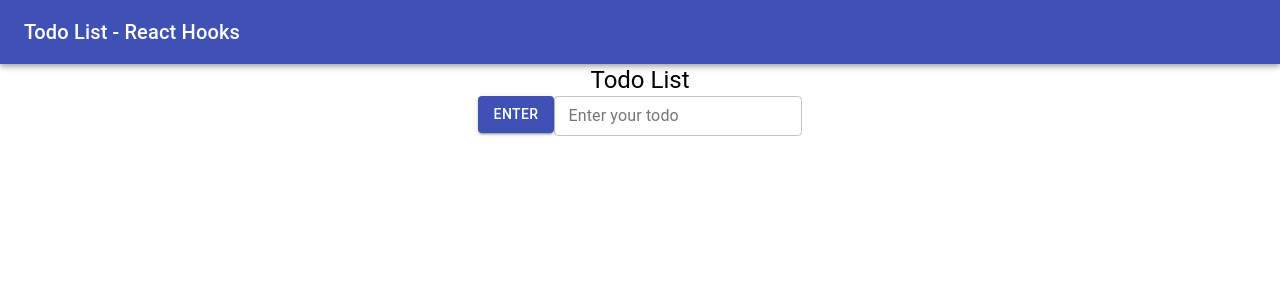
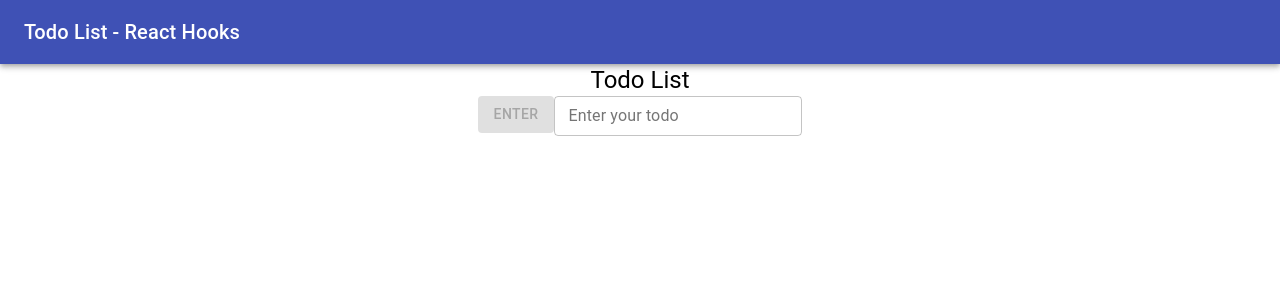
Before and after one commit to nycbasic/react-hooks-todo-app, a React (Create React App) app: page / in a window 1280 px wide. Shown: the top 300 px of the page. Built offline with nearby package versions, Linux system fonts and the light colour scheme.

Commit message:
added ability to delete todo

```diff
--- a/src/components/App.jsx
+++ b/src/components/App.jsx
@@ -6,18 +6,18 @@ import { useInputState, useAddTodo } from '../hooks';
 
 const App = () => {
 	const [todo, updateTodo, resetTodoField] = useInputState('');
-  const [todos, submitTodo] = useAddTodo([]);
+  const [todos, submitTodo, deleteTodo] = useAddTodo([]);
 
 	return (
 		<div className='App'>
 			<NavBar />
 			<TodoForm
-				todo={todo}
+        todo={todo}
 				updateTodo={updateTodo}
 				submitTodo={submitTodo}
 				resetTodoField={resetTodoField}
 			/>
-			<TodoList todos={todos} />
+			<TodoList todos={todos} deleteTodo={deleteTodo}/>
 		</div>
 	);
 };
--- a/src/components/TodoForm.jsx
+++ b/src/components/TodoForm.jsx
@@ -6,7 +6,12 @@ const TodoForm = (props) => {
 	return (
 		<React.Fragment>
 			<Typography variant='h5'>Todo List</Typography>
-			<Button variant='contained' color='primary' onClick={() => submitTodo(todo, resetTodoField)}>
+			<Button
+				disabled={todo.length < 4}
+				variant='contained'
+				color='primary'
+				onClick={() => submitTodo(todo, resetTodoField)}
+			>
 				Enter
 			</Button>
 			<TextField
--- a/src/components/TodoList.jsx
+++ b/src/components/TodoList.jsx
@@ -3,11 +3,11 @@ import Todos from './Todos';
 import { List, Container } from '@material-ui/core';
 
 const TodoList = (props) => {
-	const { todos } = props;
+	const { todos, deleteTodo } = props;
 	return (
 		<Container fixed maxWidth='xs'>
 			<List dense>
-				<Todos todos={todos} />
+				<Todos todos={todos} deleteTodo={deleteTodo} />
 			</List>
 		</Container>
 	);
--- a/src/components/Todos.jsx
+++ b/src/components/Todos.jsx
@@ -6,10 +6,12 @@ import {
 	ListItemAvatar,
 	Checkbox,
 	Avatar,
+	IconButton,
 } from '@material-ui/core';
+import { Delete, Edit } from '@material-ui/icons';
 
 const Todos = (props) => {
-	const { todos } = props;
+	const { todos, deleteTodo } = props;
 	return todos.map((value) => {
 		const labelId = `checkbox-list-secondary-label-${value}`;
 		return (
@@ -28,6 +30,16 @@ const Todos = (props) => {
 						// checked={checked.indexOf(value) !== -1}
 						inputProps={{ 'aria-labelledby': labelId }}
 					/>
+					<IconButton edge='end' aria-label='delete'>
+						<Edit />
+					</IconButton>
+					<IconButton
+						edge='end'
+						aria-label='delete'
+						onClick={() => deleteTodo(todos, value)}
+					>
+						<Delete />
+					</IconButton>
 				</ListItemSecondaryAction>
 			</ListItem>
 		);
--- a/src/hooks/index.jsx
+++ b/src/hooks/index.jsx
@@ -6,7 +6,13 @@ export const useAddTodo = (initVal) => {
         setValue([...value, newVal]);
         reset();
     }
-    return [value, handleSubmit];
+    const handleDeleteTodo = (val, val2) => {
+        const newArr = val.filter(item => {
+            return item !== val2;
+        })
+        setValue(newArr)
+    }
+    return [value, handleSubmit, handleDeleteTodo];
 }
 
 
```
Also changed, not shown: 1 other file (tests, documents, lock files or other folders).
